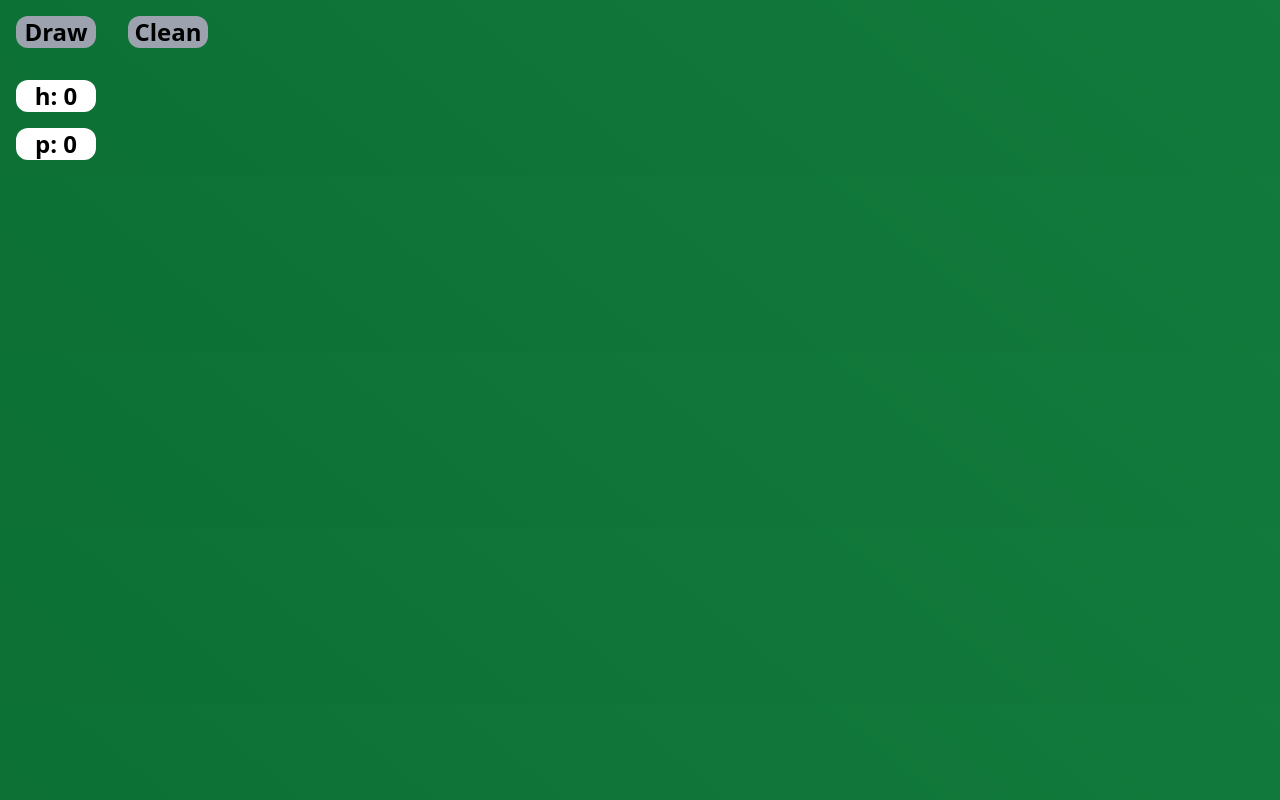
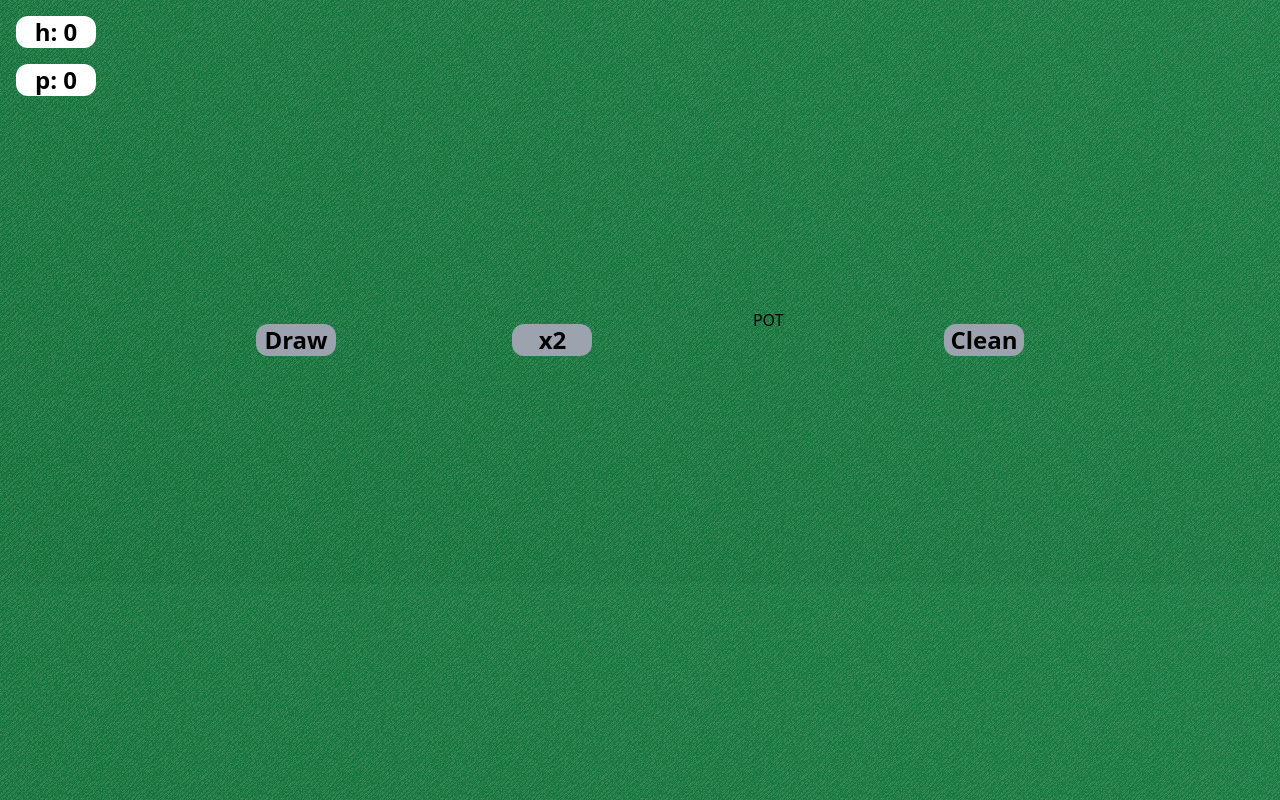
Before and after one commit to CihanNscc/react-blackjack, a React (Vite) app: page / in a window 1280 px wide. Built offline with nearby package versions, Linux system fonts and the light colour scheme.

Commit message:
t2 added

```diff
--- a/src/App.jsx
+++ b/src/App.jsx
@@ -118,18 +118,33 @@ function App() {
       );
     }
 
-    return <span className="mx-auto max-w-[600px] flex">{displayArray}</span>;
+    return (
+      <span className="flex justify-left min-h-[180px] max-w-[500px] overflow-auto pl-4 pb-6 pr-[60px] m-4">
+        {displayArray}
+      </span>
+    );
   };
 
   return (
     <div className="App">
-      <div>
+      <div className="bg-white m-4 font-semibold text-2xl w-[80px] text-center rounded-xl">
+        h: {houseTotalNum}
+      </div>
+      <div className="bg-white m-4 font-semibold text-2xl w-[80px] text-center rounded-xl">
+        p: {playerTotalNum}
+      </div>
+      <div>{cardsDisplay(houseCards, houseDisplayArray)}</div>
+      <div className="max-w-[800px] mx-auto flex flex-wrap justify-between">
         <button
           onClick={onClickPlayerDraw}
           className="bg-gray-400 m-4 font-semibold text-2xl w-[80px] text-center rounded-xl"
         >
           Draw
         </button>
+        <button className="bg-gray-400 m-4 font-semibold text-2xl w-[80px] text-center rounded-xl">
+          x2
+        </button>
+        <div>POT</div>
         <button
           onClick={cleanTable}
           className="bg-gray-400 m-4 font-semibold text-2xl w-[80px] text-center rounded-xl"
@@ -137,13 +152,6 @@ function App() {
           Clean
         </button>
       </div>
-      <div className="bg-white m-4 font-semibold text-2xl w-[80px] text-center rounded-xl">
-        h: {houseTotalNum}
-      </div>
-      <div className="bg-white m-4 font-semibold text-2xl w-[80px] text-center rounded-xl">
-        p: {playerTotalNum}
-      </div>
-      <div>{cardsDisplay(houseCards, houseDisplayArray)}</div>
       <div>{cardsDisplay(playerCards, playerDisplayArray)}</div>
     </div>
   );
--- a/src/components/Card.jsx
+++ b/src/components/Card.jsx
@@ -45,7 +45,7 @@ const Card = (props) => {
   }
 
   return (
-    <div className="bg-white px-2 py-1 max-w-[110px] flex-col mr-4 rounded-lg">
+    <div className="bg-white bg-[url('/src/assets/cardtexture.png')] bg-cover px-2 py-1 max-w-[110px] mr-[-30px]  rounded-lg drop-shadow-3xl">
       <p className={`font-bold text-2xl ${cardColor}`}>{cardValue}</p>
       <p className={`m-4 ${cardColor}`}>{cardSuit}</p>
       <p className={` text-right font-bold text-2xl ${cardColor}`}>
--- a/src/index.css
+++ b/src/index.css
@@ -3,5 +3,6 @@
 @tailwind utilities;
 
 html {
-  background-image: linear-gradient(40deg, #0C7034, #127A3C);
+  background-image: url('/src/assets/tabletexture.png'),linear-gradient(40deg, #0C7034, #127A3C);
+  background-repeat: repeat;
 }
--- a/tailwind.config.cjs
+++ b/tailwind.config.cjs
@@ -5,7 +5,11 @@ module.exports = {
     "./src/**/*.{vue,js,ts,jsx,tsx}",
   ],
   theme: {
-    extend: {},
+    extend: {
+      dropShadow: {
+        '3xl': '0px 10px 10px rgba(0, 0, 0, 0.50)'
+      }
+    },
   },
   plugins: [],
 }
```
Also changed, not shown: src/assets/cardtexture.png (added), src/assets/tabletexture.png (added).
